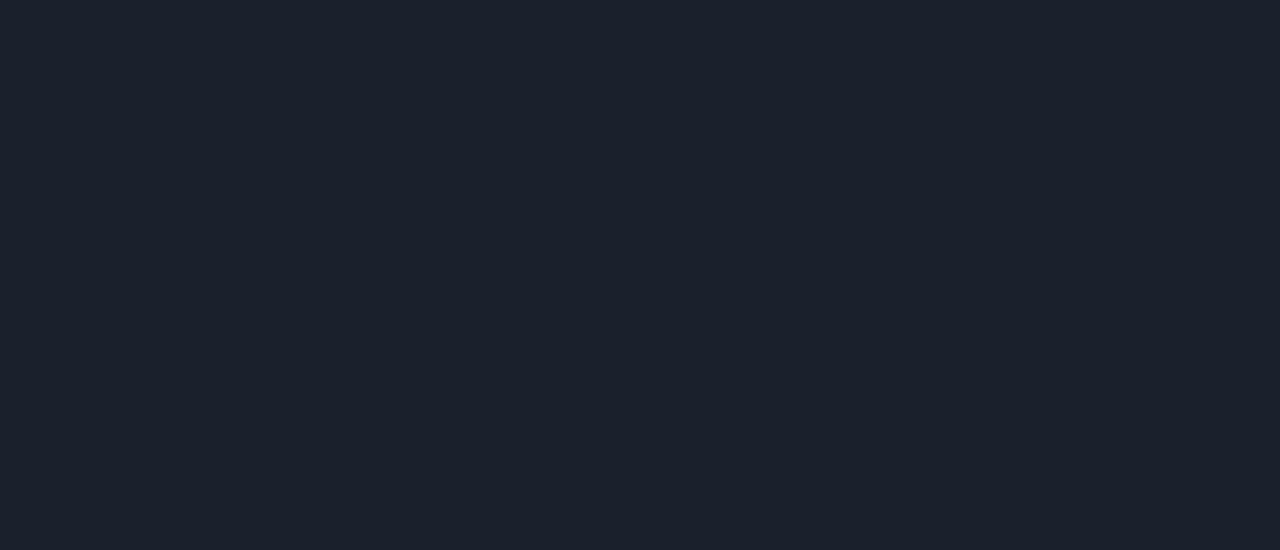
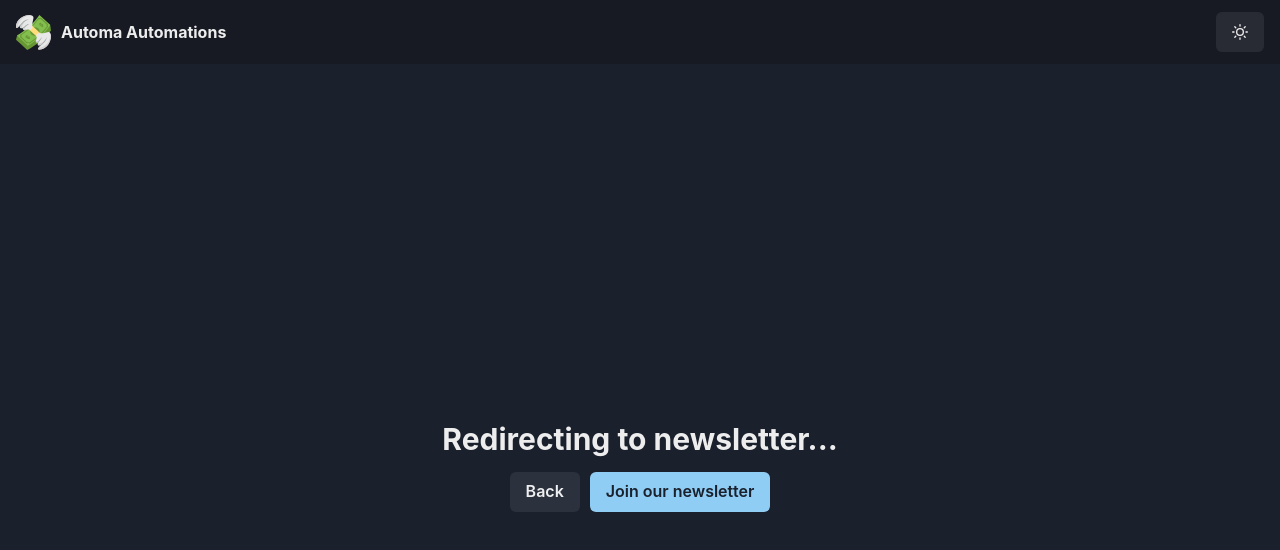
Before and after one commit to Automa-Automations/web-app, a React (Vite) app: page /newsletter in a window 1280 px wide. Before the commit this address had no page. Shown: the top 550 px of the page. Built offline with nearby package versions, Linux system fonts and the light colour scheme.

Commit message:
feat(Newsletter): added newsletter page
Added newsletter page, which will navigate user to mailchimp form. There is
a back button and a "Join our newsletter" button incase the it didn't navigate for the user. On landing page, the get started button takes the user to the newsletter route.

```diff
--- a/index.html
+++ b/index.html
@@ -4,7 +4,7 @@
     <meta charset="UTF-8" />
     <link rel="icon" type="image/svg+xml" href="/logo.svg" />
     <meta name="viewport" content="width=device-width, initial-scale=1.0" />
-    <title>Vite + React + TS</title>
+    <title>Automa Automations</title>
   </head>
   <body>
     <div id="root"></div>
--- a/src/App.tsx
+++ b/src/App.tsx
@@ -1,6 +1,7 @@
 import { BrowserRouter, Route, Routes } from "react-router-dom";
 import LandingPage from "./pages/LandingPage";
 import Layout from "./pages/Layout";
+import Newsletter from "./pages/Newsletter";
 
 function App() {
   return (
@@ -8,6 +9,7 @@ function App() {
       <Routes>
         <Route path="/" element={<Layout />}>
           <Route index element={<LandingPage />} />
+          <Route path="newsletter" element={<Newsletter />} />
         </Route>
       </Routes>
     </BrowserRouter>
--- a/src/pages/LandingPage.tsx
+++ b/src/pages/LandingPage.tsx
@@ -10,7 +10,10 @@ import {
   createIcon,
 } from '@chakra-ui/react';
 
+import { useNavigate } from 'react-router-dom';
+
 export default function CallToActionWithAnnotation() {
+  const navigate = useNavigate();
   return (
     <>
       <Container maxW={'3xl'}>
@@ -44,7 +47,9 @@ export default function CallToActionWithAnnotation() {
               px={6}
               _hover={{
                 bg: 'green.500',
-              }}>
+              }}
+              onClick={() => navigate('/newsletter')}
+            >
               Get Started
             </Button>
             <Button variant={'link'} colorScheme={'blue'} size={'sm'}>
--- a/src/pages/Newsletter.tsx
+++ b/src/pages/Newsletter.tsx
@@ -0,0 +1,37 @@
+import { Button, Flex, Text } from "@chakra-ui/react";
+import { useEffect } from "react";
+import { useNavigate } from "react-router-dom";
+
+export default function Newsletter() {
+  const newsletterUrl = "http://eepurl.com/iQrOkI"
+  const navigate = useNavigate()
+
+  useEffect(() => {
+    // open up new tab on this link: http://eepurl.com/iQrOkI
+    window.open(newsletterUrl, "_blank")
+  }, [])
+  return (
+    <Flex
+      width="100%"
+      height="100vh"
+      alignItems="center"
+      justifyContent="center"
+      flexDirection="column"
+      gap="10px"
+    >
+      <Text
+        fontSize="3xl"
+        fontWeight="bold"
+      >
+        Redirecting to newsletter...
+      </Text>
+      <Flex
+        gap="10px"
+        alignItems="center"
+      >
+        <Button onClick={() => navigate(-1)}>Back</Button>
+        <Button colorScheme="blue" onClick={() => window.open(newsletterUrl, "_blank")}>Join our newsletter</Button>
+      </Flex>
+    </Flex>
+  )
+}
```
